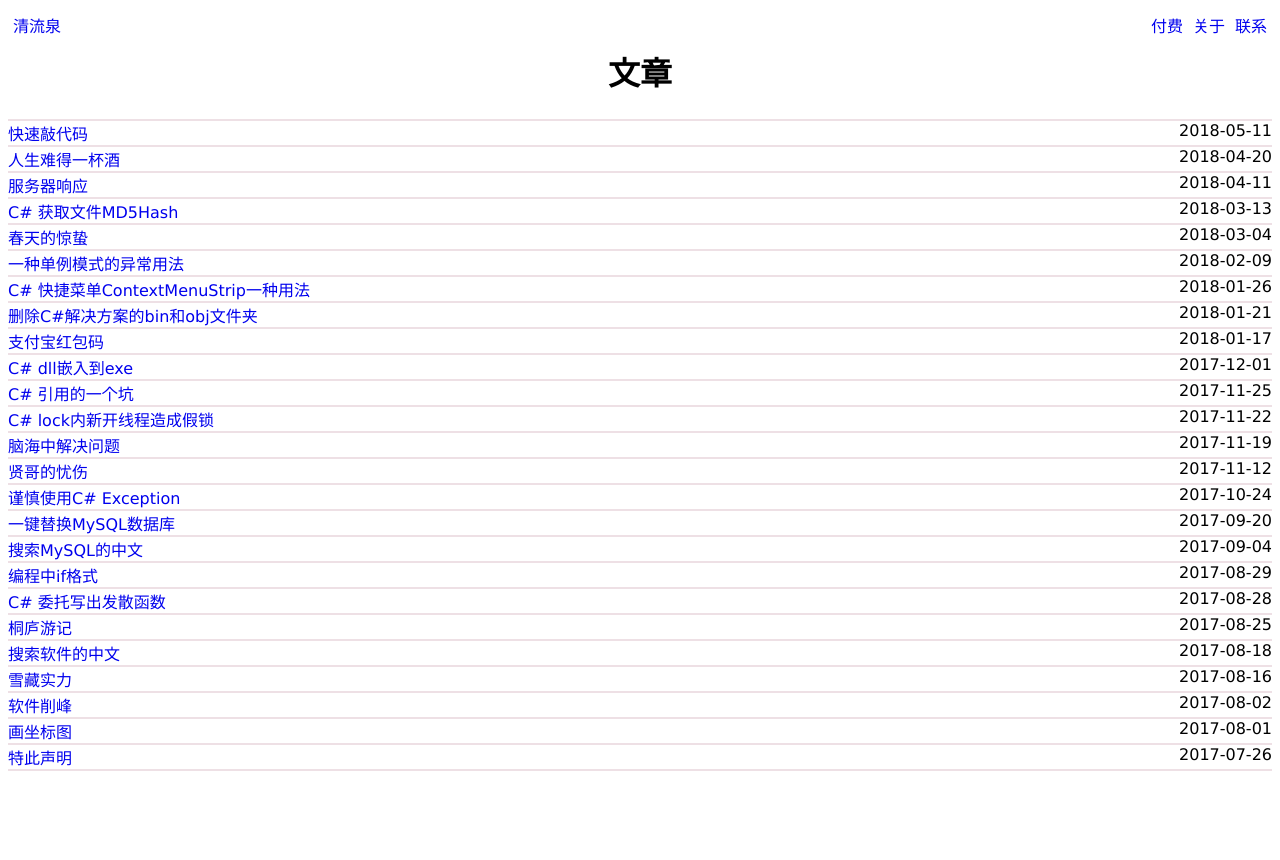
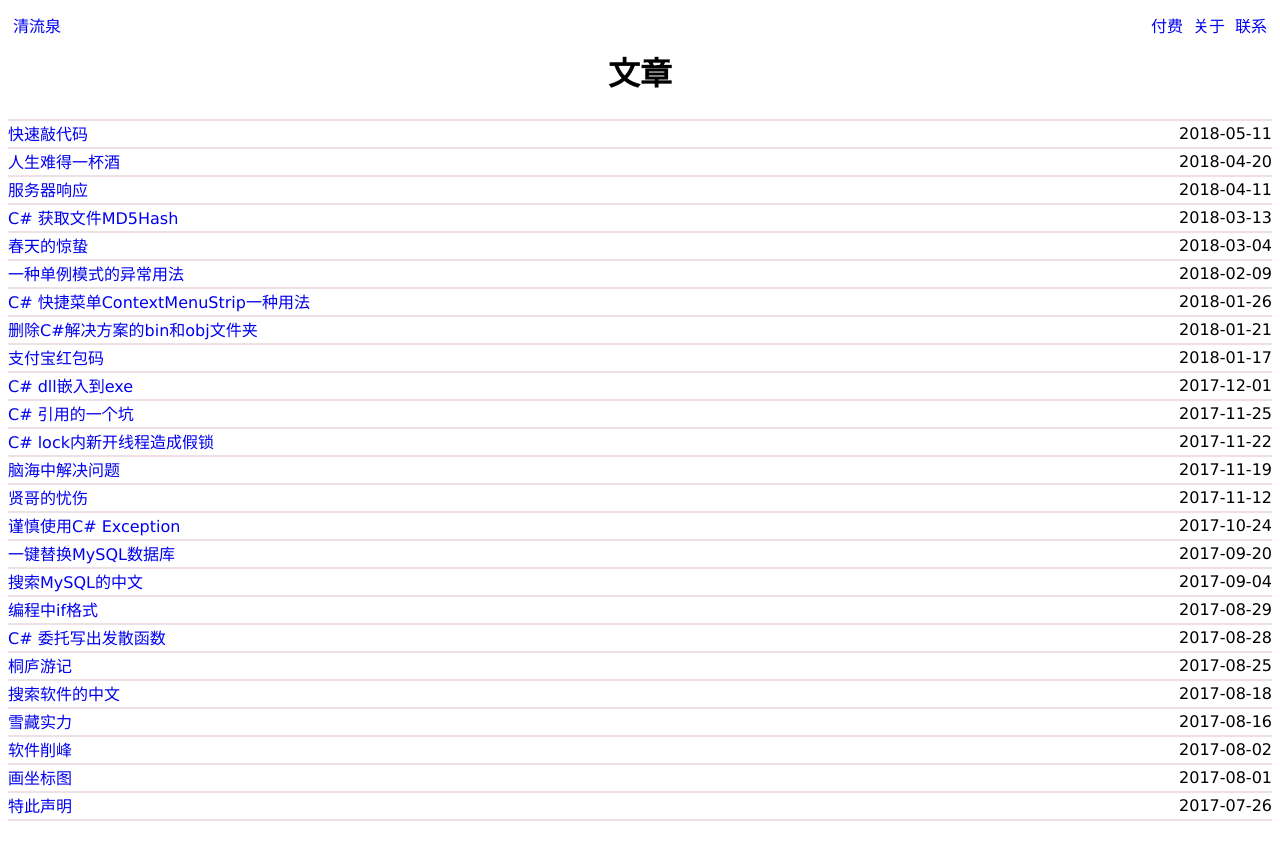
Before and after one commit to yinyongxian/yinyongxian.github.io, a Jekyll site: the page built from index.html, in a window 1280 px wide. Shown: the top 860 px of the page. Built offline with Jekyll 4.4.1, drawn with Linux system fonts in a browser that asks for light colours.

Commit message:
时间行高

```diff
--- a/Media/style/index.css
+++ b/Media/style/index.css
@@ -26,3 +26,6 @@ table {
 	border-left: none;
 	border-right: none;
 }
+span {
+	line-height: 26px;
+}
--- a/index.html
+++ b/index.html
@@ -23,7 +23,7 @@ title: 清流泉
         onMouseOut="this.style.backgroundColor='#FFFFFF'">
             <td class="td-left">
                 <a href="{{ post.url }}" >{{ post.title }}</a>
-                <div class="float-right">{{ post.date | date: "%F" }}</div>
+                <span class="float-right">{{ post.date | date: "%F" }}</span>
             </td>
         </tr>
         {% endfor %}
```
